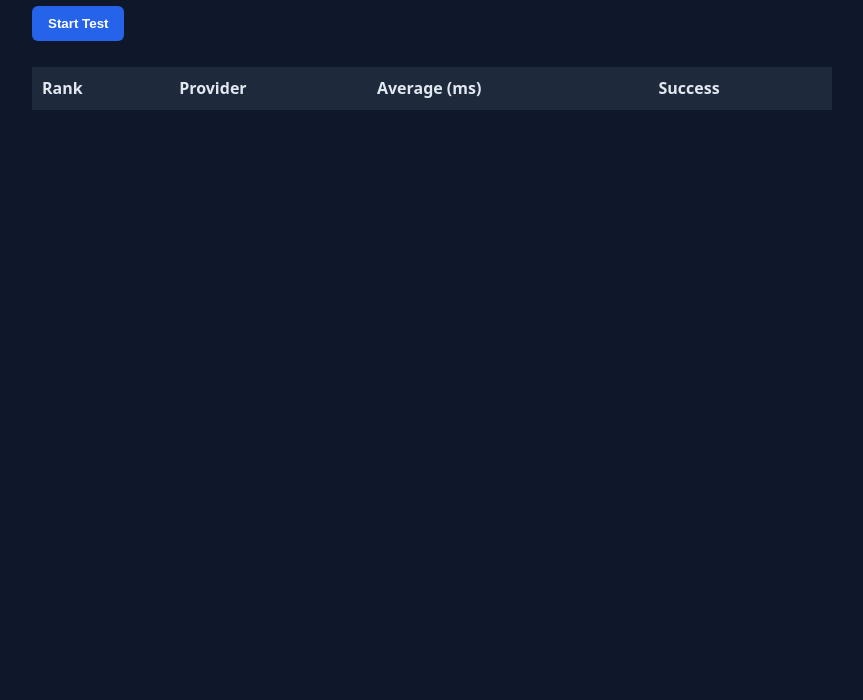
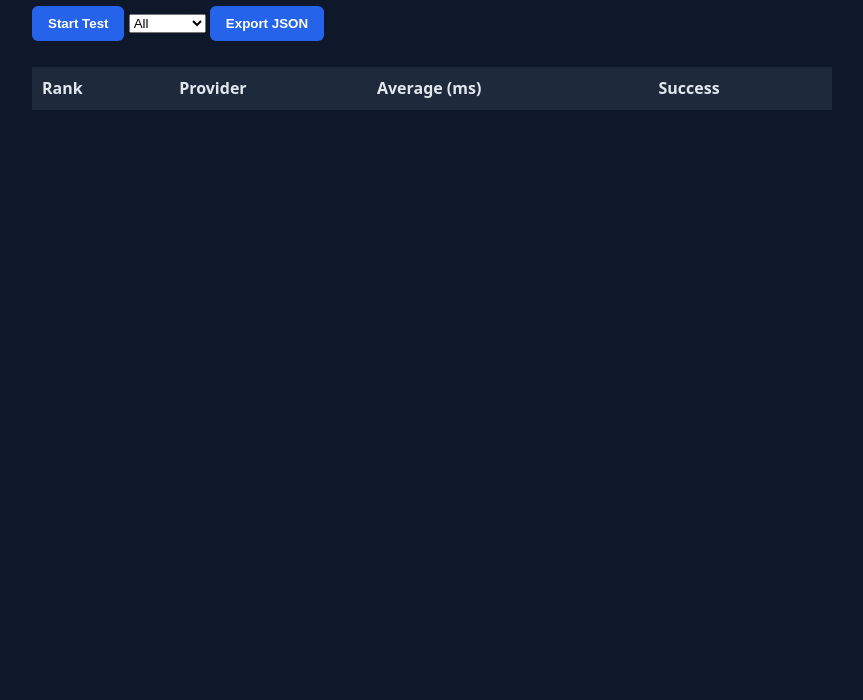
Before and after one commit to IlhamRustdist/public-dns-speed-test, a plain HTML site: page index.html in a window 1280 px wide. Shown: the part 100-800 px from the top of the page, without its empty margins (208-1071 px from the left). Drawn offline with Linux system fonts and the light colour scheme.

Commit message:
Update index.html

```diff
--- a/index.html
+++ b/index.html
@@ -10,6 +10,14 @@
   <div class="container">
     <h1>Public DNS Speed Test</h1>
     <button id="startBtn">Start Test</button>
+    <select id="categoryFilter">
+  <option value="all">All</option>
+  <option value="standard">Standard</option>
+  <option value="security">Security</option>
+</select>
+
+<button id="exportBtn">Export JSON</button>
+
     <p id="status"></p>
 
     <table>
```
